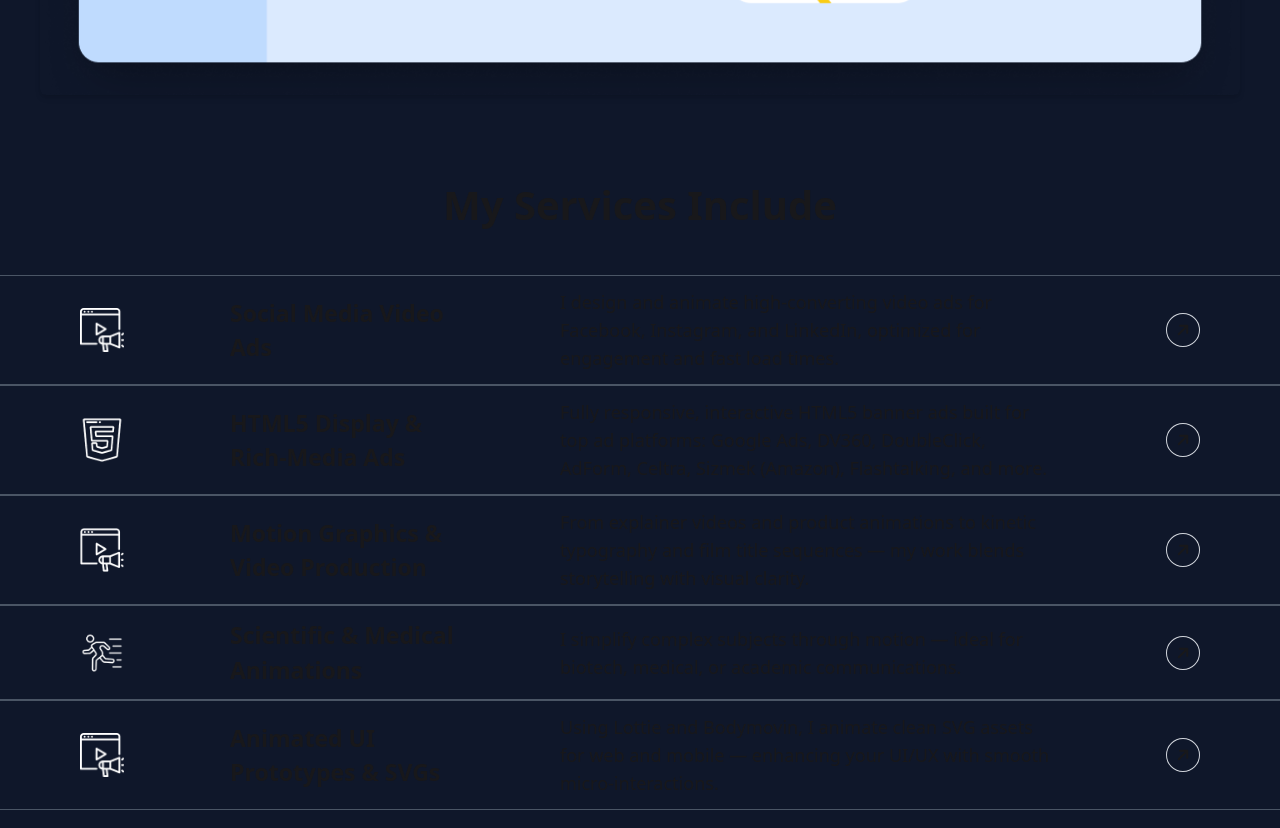
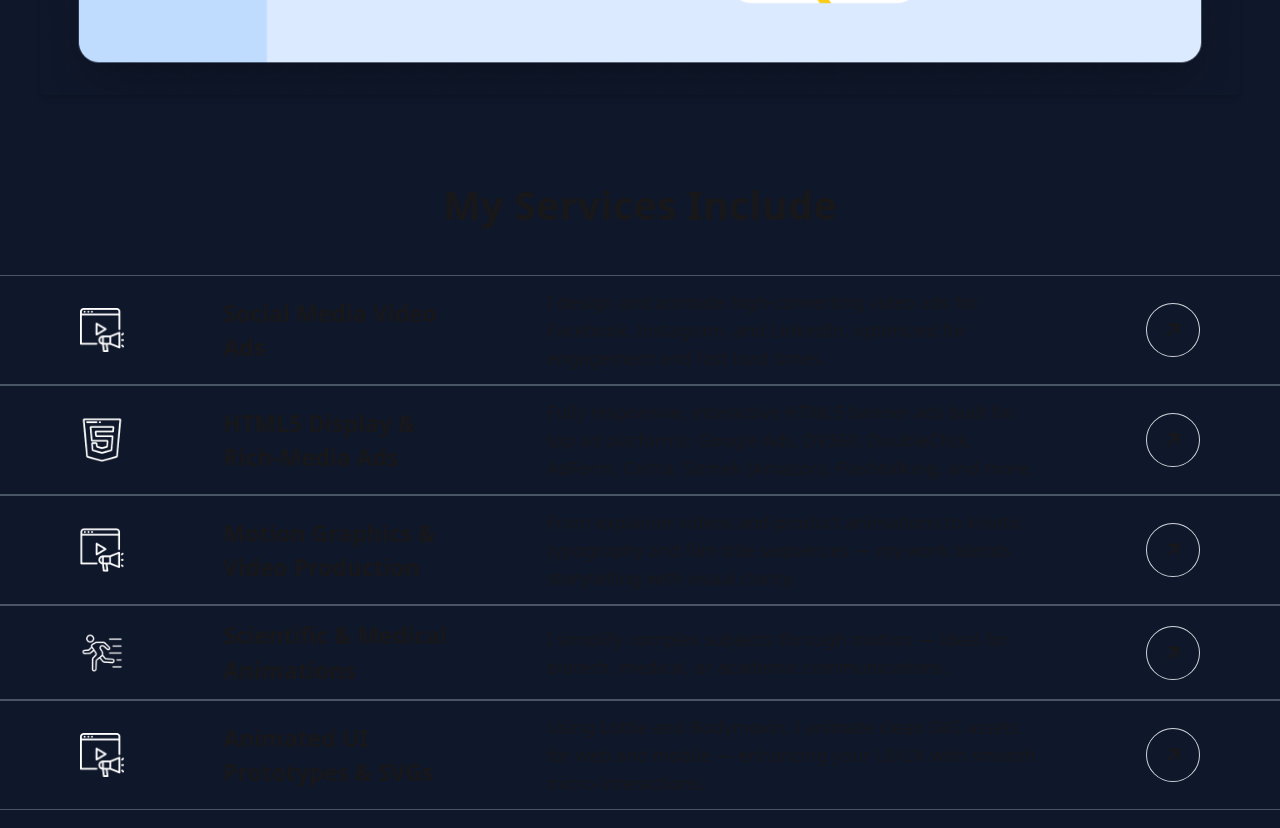
Before and after one commit to sazzadul1205/tanbir-a-portfolio-client, a React (Vite) app: page / in a window 1280 px wide. Shown: the part 1960-2788 px from the top of the page. Built offline with nearby package versions, Linux system fonts and the light colour scheme.

Commit message:
Added Prop Type and ID for Quick scrool

```diff
--- a/src/Layouts/MainLayout.jsx
+++ b/src/Layouts/MainLayout.jsx
@@ -15,13 +15,26 @@ const MainLayout = () => {
   // Constants
   const TOTAL_DOTS = 6; // fixed number of dots
 
+  // menuData should be passed as props, something like:
+  const menuData = [
+    { label: "ABOUT ME", id: "about-me" },
+    { label: "MY SERVICES", id: "my-services" },
+    { label: "TOOLS & TECHNOLOGIES", id: "tools-tech" },
+    { label: "CONTACT", id: "contact" },
+    { label: "WHY HIRE ME?", id: "why-hire-me" },
+  ];
+
   return (
     <div className="bg-[#0F172A]">
       <Navbar />
 
       <Works setActiveDot={setActiveDot} TOTAL_DOTS={TOTAL_DOTS} />
 
-      <PageNav TOTAL_DOTS={TOTAL_DOTS} activeDot={activeDot} />
+      <PageNav
+        TOTAL_DOTS={TOTAL_DOTS}
+        activeDot={activeDot}
+        menuData={menuData}
+      />
 
       <Home />
     </div>
--- a/src/Pages/Home/AboutMe/AboutMe.jsx
+++ b/src/Pages/Home/AboutMe/AboutMe.jsx
@@ -1,8 +1,8 @@
 import Desktop from "../../../assets/Desktop.png";
 
-const AboutMe = () => {
+const AboutMe = ({ id }) => {
   return (
-    <div className="py-10">
+    <section id={id} className="py-10">
       {/* Title */}
       <h4 className="text-[40px] font-semibold inter max-w-5xl text-center mx-auto leading-tight">
         Motion Graphics & High-Impact
@@ -74,7 +74,7 @@ const AboutMe = () => {
           className="w-full max-w-[1200px] mx-auto rounded-md shadow-md"
         />
       </div>
-    </div>
+    </section>
   );
 };
 
--- a/src/Pages/Home/MyServices/MyServices.jsx
+++ b/src/Pages/Home/MyServices/MyServices.jsx
@@ -6,6 +6,7 @@ import Animation from "../../../assets/Services/Animation.png";
 import Scientific from "../../../assets/Services/Scientific.png";
 import SocialMedia from "../../../assets/Services/SocialMedia.png";
 import MotionGraphics from "../../../assets/Services/MotionGraphics.png";
+import PropTypes from "prop-types";
 
 const services = [
   {
@@ -35,9 +36,9 @@ const services = [
   },
 ];
 
-const MyServices = () => {
+const MyServices = ({ id }) => {
   return (
-    <div className="pb-10" >
+    <section id={id} className="pb-10">
       {/* Title */}
       <h3 className="inter text-[40px] font-semibold text-center py-10">
         My Services Include
@@ -55,14 +56,18 @@ const MyServices = () => {
               {service.title}
             </h3>
             <p className="w-[500px] text-lg inter">{service.desc}</p>
-            <div className="border border-gray-300 p-2 rounded-full transition-transform duration-500 rotate-[-45deg] hover:rotate-0 cursor-pointer">
-              <FaArrowRight />
+            <div className="border border-gray-300 p-4 rounded-full transition-transform duration-500 rotate-[-45deg] hover:rotate-0 cursor-pointer">
+              <FaArrowRight className="text-xl" />
             </div>
           </div>
         ))}
       </div>
-    </div>
+    </section>
   );
 };
 
+MyServices.propTypes = {
+  id: PropTypes.string.isRequired,
+};
+
 export default MyServices;
--- a/src/Pages/Home/Tools/Tools.jsx
+++ b/src/Pages/Home/Tools/Tools.jsx
@@ -1,10 +1,11 @@
 // Assets
 import Icon from "../../../assets/Tools/Icon.png";
 import Frame from "../../../assets/Tools/Frame.png";
+import PropTypes from "prop-types";
 
-const Tools = () => {
+const Tools = ({ id }) => {
   return (
-    <div className="bg-white">
+    <section id={id} className="bg-white">
       {/* Title */}
       <h3 className="inter font-semibold text-[40px] text-center text-black pt-10">
         Tools & Technologies I Use
@@ -28,8 +29,12 @@ const Tools = () => {
           className="absolute w-[800px] h-[400px] -translate-x-1/2 -translate-y-[55%] left-1/2 -bottom-8 z-10"
         />
       </div>
-    </div>
+    </section>
   );
 };
 
+Tools.propTypes = {
+  id: PropTypes.string.isRequired,
+};
+
 export default Tools;
--- a/src/Pages/Home/WhyHireMe/WhyHireMe.jsx
+++ b/src/Pages/Home/WhyHireMe/WhyHireMe.jsx
@@ -1,3 +1,4 @@
+import PropTypes from "prop-types";
 import { FaArrowRight } from "react-icons/fa6";
 
 const whyHireMeData = [
@@ -35,9 +36,9 @@ const whyHireMeData = [
   },
 ];
 
-const WhyHireMe = () => {
+const WhyHireMe = ({ id }) => {
   return (
-    <div>
+    <section id={id}>
       {/* Title */}
       <h3 className="inter font-semibold text-[40px] text-center text-white pt-10">
         Why Hire Me?
@@ -97,8 +98,12 @@ const WhyHireMe = () => {
           <p className="text-sm font-semibold inter">WhatsApp Now</p>
         </div>
       </div>
-    </div>
+    </section>
   );
 };
 
+WhyHireMe.propTypes = {
+  id: PropTypes.string.isRequired,
+};
+
 export default WhyHireMe;
--- a/src/Shared/PageNav/PageNav.jsx
+++ b/src/Shared/PageNav/PageNav.jsx
@@ -1,16 +1,7 @@
 import React from "react";
 import PropTypes from "prop-types";
 
-const PageNav = ({ TOTAL_DOTS, activeDot }) => {
-  // menuData should be passed as props, something like:
-  const menuData = [
-    { label: "ABOUT ME", id: "about-me" },
-    { label: "MY SERVICES", id: "my-services" },
-    { label: "TOOLS & TECHNOLOGIES", id: "tools-tech" },
-    { label: "CONTACT", id: "contact" },
-    { label: "WHY HIRE ME?", id: "why-hire-me" },
-  ];
-
+const PageNav = ({ TOTAL_DOTS, activeDot, menuData }) => {
   return (
     <div className="shadow-sm text-white">
       <div className="flex items-center justify-center gap-10 py-4 max-w-[1200px] mx-auto w-full">
```
